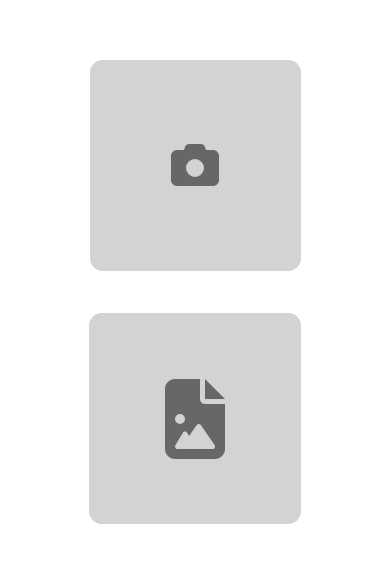
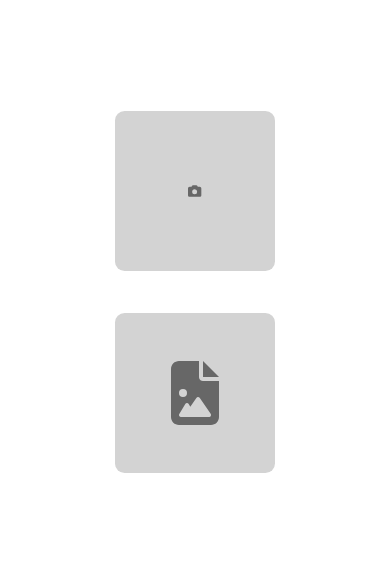
Before and after one commit to ItayLisaey/open-qr, a Next.js app: page / in a window 390 px wide. Shown: the part 130-692 px from the top of the page. Built offline with nearby package versions, Linux system fonts and the light colour scheme.

Commit message:
fix: made icon buttons responsive to text size

```diff
--- a/components/Home/home.module.scss
+++ b/components/Home/home.module.scss
@@ -20,5 +20,13 @@
 
   button {
     @include icon-button();
+
+    height: 10rem;
+    width: 10rem;
+
+    svg {
+      height: 50%;
+      width: 50%;
+    }
   }
 }
--- a/styles/theme/_button.scss
+++ b/styles/theme/_button.scss
@@ -22,19 +22,14 @@
   @include base-button();
   color: $back;
   display: flex;
-  height: 25%;
   align-items: center;
   justify-content: center;
   padding: 1rem;
   background-color: lightgrey;
-  aspect-ratio: 1;
-  font-size: 3rem;
   border-radius: 6%;
   transition: all 0.2s cubic-bezier(0.445, 0.05, 0.55, 0.95);
 
-  & > svg {
-    max-height: 5rem;
-  }
+
 
   &:hover {
     background-color: darken($back, 10);
```
